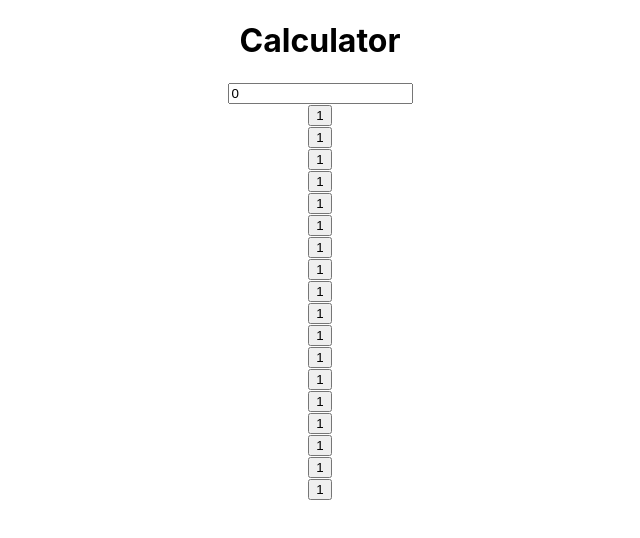
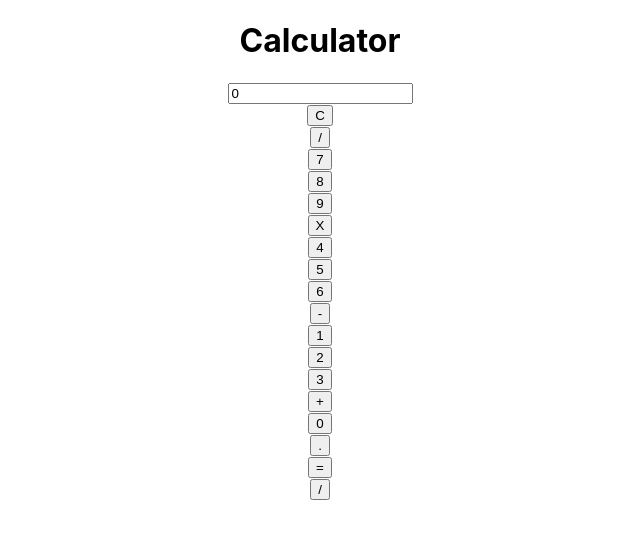
Before and after one commit to dealbisac/react-calculator, a React (Create React App) app: page / in a window 1280 px wide. Shown: the top 538 px of the page, without its empty margins (320-960 px from the left). Built offline with nearby package versions, Linux system fonts and the light colour scheme.

Commit message:
button-rendered

```diff
--- a/src/App.js
+++ b/src/App.js
@@ -18,6 +18,8 @@ class App extends Component {
   }
 
   addToCurrent = (symbol) => {
+    // console.log("symbol");
+
     this.setState({ current: this.state.current + symbol });
   }
 
@@ -50,7 +52,7 @@ class App extends Component {
 
         {/* mapping the array */}
         {buttons.map((btn, i) => {
-          return <Button symbol={btn.symbol} cols={btn.cols} action={(symbol) => btn.action} />
+          return <Button key={i} symbol={btn.symbol} cols={btn.cols} action={(symbol) => btn.action(symbol)} />
         })}
 
       </div>
--- a/src/components/Button.js
+++ b/src/components/Button.js
@@ -4,7 +4,10 @@ class Button extends Component {
     render() {
         return (
             <div>
-                <button className="calc-button">1</button>
+                <button
+                    className="calc-button"
+                    onClick={() => this.props.action(this.props.symbol)}
+                >{this.props.symbol}</button>
             </div>
         )
     }
```
